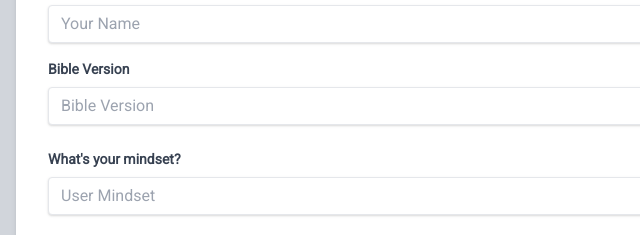
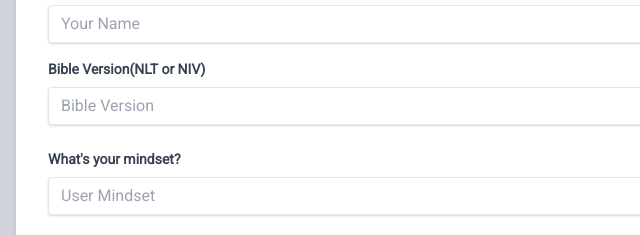
Before and after one commit to Abhi53787/Bible_verse, a plain HTML site: page index.html in a window 1280 px wide. Shown: the part 163-398 px from the top of the page, 0-640 px from the left. Drawn offline with nearby package versions, Linux system fonts and the light colour scheme.

Commit message:
index.html

```diff
--- a/index.html
+++ b/index.html
@@ -28,7 +28,7 @@
             </div>
             <div class="mb-6">
                 <label class="block text-gray-700 text-sm font-bold mb-2" for="bible-version">
-                    Bible Version
+                    Bible Version(NLT or NIV)
                 </label>
                 <input class="shadow appearance-none border rounded w-full py-2 px-3 text-gray-700 leading-tight focus:outline-none focus:shadow-outline" id="bible-version" type="text" placeholder="Bible Version">
             </div>
```
